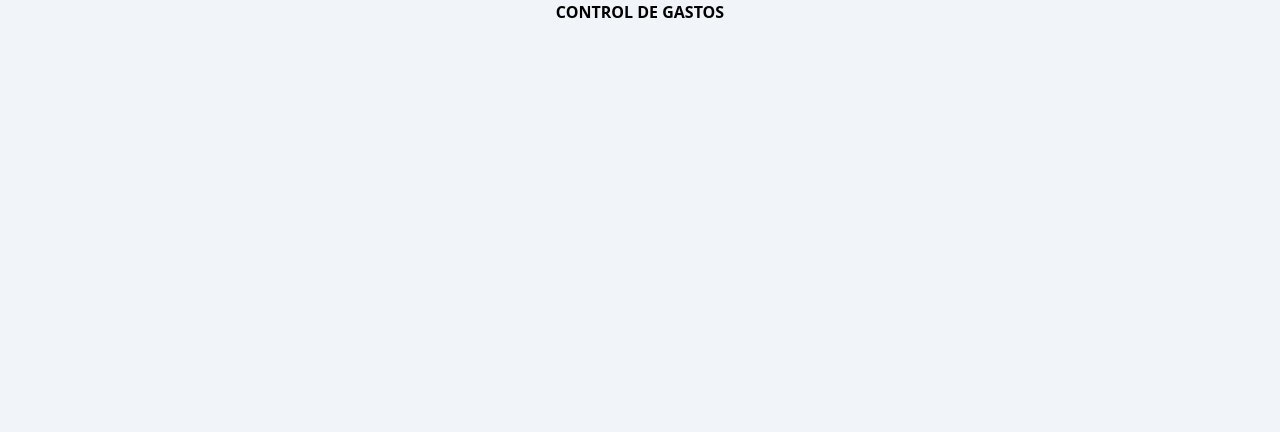
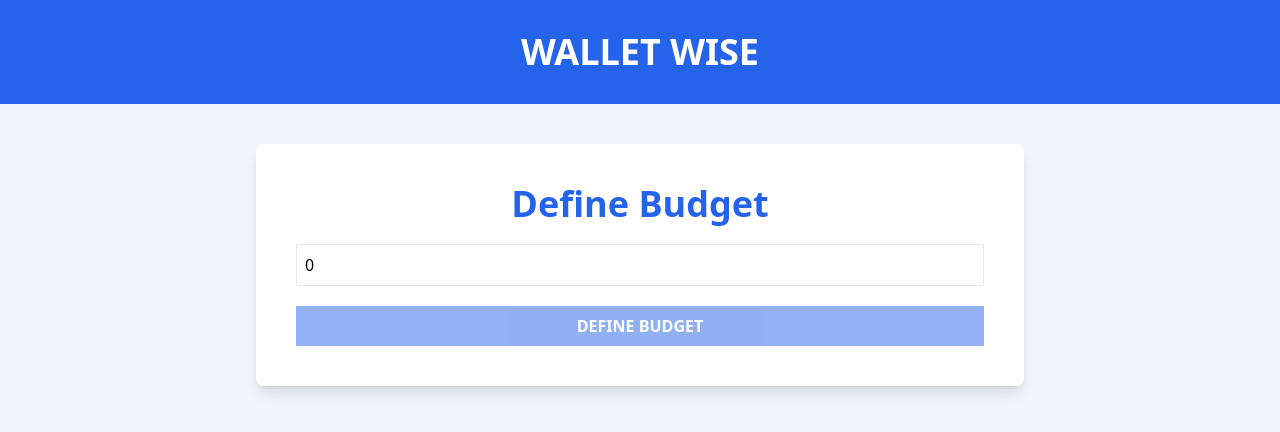
Before and after one commit to MatMT/WalletWise, a React (Vite) app: page / in a window 1280 px wide. Shown: the top 432 px of the page. Built offline with nearby package versions, Linux system fonts and the light colour scheme.

Commit message:
Add BudgetContext and BudgetProvider components

```diff
--- a/src/App.tsx
+++ b/src/App.tsx
@@ -1,10 +1,24 @@
+import { useContext } from "react";
+import BudgetForm from "./components/BudgetForm";
+import { BudgetContext } from "./context/BudgetContext";
+
 function App() {
+  const context = useContext(BudgetContext);
+  console.log(context);
 
   return (
     <>
-   <h1 className="text-center font-bold uppercase">Control de Gastos</h1>
+      <header className="bg-blue-600 py-8 max-h-72">
+        <h1 className="uppercase text-center font-black text-4xl text-white">
+          Wallet Wise
+        </h1>
+      </header>
+
+      <div className="max-w-3xl mx-auto bg-white shadow-lg rounded-lg mt-10 p-10">
+        <BudgetForm></BudgetForm>
+      </div>
     </>
-  )
+  );
 }
 
-export default App
+export default App;
--- /dev/null
+++ b/src/components/BudgetForm.tsx
@@ -0,0 +1,40 @@
+import type { ChangeEvent } from "react";
+import { useMemo, useState } from "react";
+
+export default function BudgetForm() {
+  const [budget, setBudget] = useState(0);
+
+    const handleChange = (e : ChangeEvent<HTMLInputElement> ) => {
+        setBudget(e.target.valueAsNumber);
+    }
+
+    const isValid = useMemo(() => { return isNaN(budget) || budget <= 0 }, [budget]);
+
+  return (
+    <form className="space-y-5">
+      <div className="flex flex-col space-y-5">
+        <label
+          htmlFor="budget"
+          className="text-4xl text-blue-600 font-bold text-center"
+        >
+          Define Budget
+        </label>
+        <input
+          type="number"
+          className="w-full bg-white border border-gray-200 p-2"
+          placeholder="Define your budget"
+          name="budget"
+          value={budget}
+          onChange={handleChange}
+        />
+      </div>
+
+      <input
+        type="submit"
+        value="Define Budget"
+        className="bg-blue-600 hover:bg-blue-700 cursor-pointer w-full p-2 text-white font-black uppercase disabled:opacity-50"
+        disabled={isValid}
+      />
+    </form>
+  );
+}
--- /dev/null
+++ b/src/context/BudgetContext.tsx
@@ -0,0 +1,35 @@
+import { useReducer, createContext, Dispatch, ReactNode } from "react";
+import {
+  BudgetActions,
+  budgetReducer,
+  BudgetState,
+  initialState,
+} from "../reducers/budget-reducer";
+
+type BudgetContextProps = {
+  state: BudgetState;
+  dispatch: Dispatch<BudgetActions>;
+};
+
+type BudgetProviderProps = {
+  children: ReactNode;
+};
+
+export const BudgetContext = createContext<BudgetContextProps>(null!);
+
+// ================================
+
+export const BudgetProvider = ({ children } : BudgetProviderProps) => {
+  const [state, dispatch] = useReducer(budgetReducer, initialState);
+
+  return (
+    <BudgetContext.Provider
+      value={{
+        state,
+        dispatch,
+      }}
+    >
+      {children}
+    </BudgetContext.Provider>
+  );
+};
--- a/src/main.tsx
+++ b/src/main.tsx
@@ -1,10 +1,13 @@
-import { StrictMode } from 'react'
-import { createRoot } from 'react-dom/client'
-import App from './App.tsx'
-import './index.css'
+import { StrictMode } from "react";
+import { createRoot } from "react-dom/client";
+import App from "./App.tsx";
+import "./index.css";
+import { BudgetProvider } from "./context/BudgetContext.tsx";
 
-createRoot(document.getElementById('root')!).render(
+createRoot(document.getElementById("root")!).render(
   <StrictMode>
-    <App />
-  </StrictMode>,
-)
+    <BudgetProvider>
+      <App />
+    </BudgetProvider>
+  </StrictMode>
+);
--- /dev/null
+++ b/src/reducers/budget-reducer.ts
@@ -0,0 +1,26 @@
+export type BudgetActions =
+{type: 'set_budget', payload: {budget: number}};
+
+export type BudgetState = {
+    budget: number;
+}
+
+export const initialState : BudgetState =  {
+    budget: 0
+}
+
+// Define the reducer ================================ |
+export const budgetReducer = (
+    state: BudgetState,
+    action : BudgetActions
+) => {
+
+    if(action.type === 'set_budget') {
+        return {
+            ...state,
+            budget: action.payload.budget
+        }
+    }
+
+    return state;
+}
```
